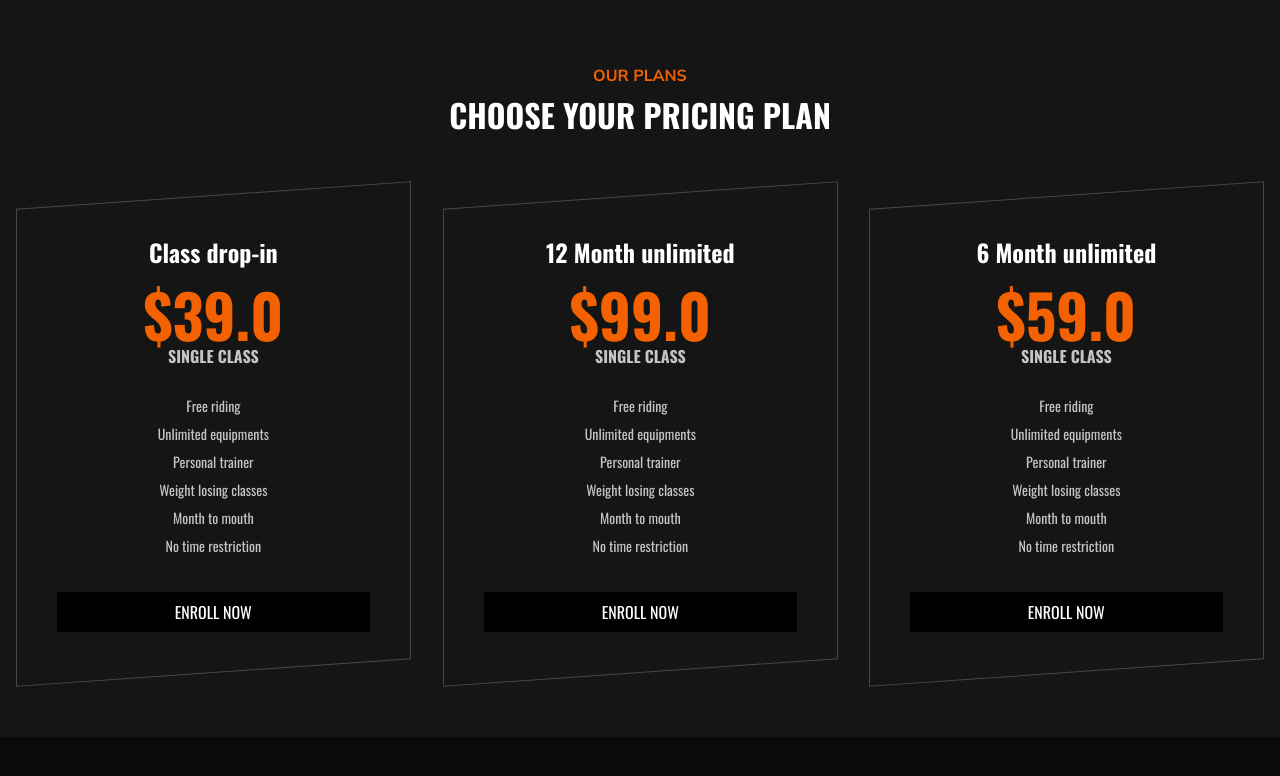
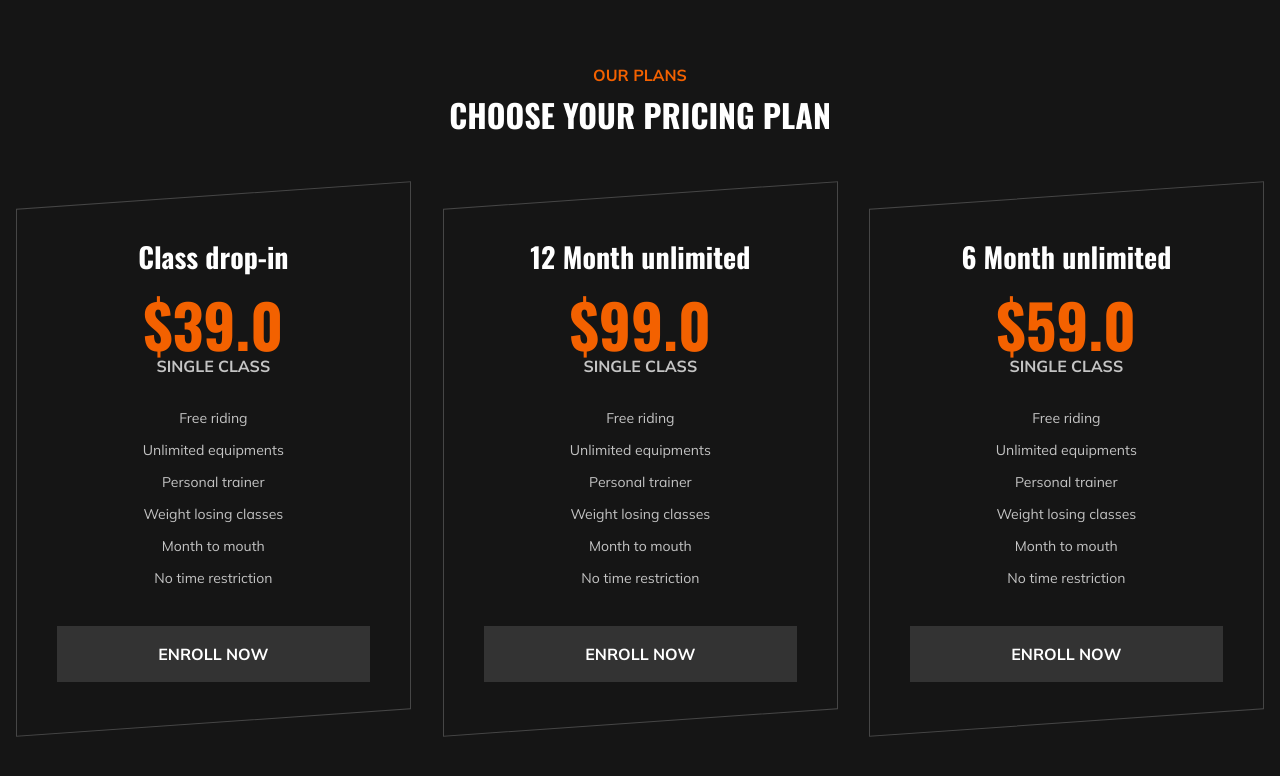
Before and after one commit to felipe-muner/podium-gym, a Next.js app: page / in a window 1280 px wide. Shown: the part 2879-3655 px from the top of the page. Built offline with nearby package versions, Linux system fonts and the light colour scheme.

Commit message:
feat: final version

```diff
--- a/components/OurPlan/OurPlan.tsx
+++ b/components/OurPlan/OurPlan.tsx
@@ -78,7 +78,7 @@ export default function OurPlan() {
             >
               {/* Title */}
               <h3
-                className="text-2xl font-semibold mb-4 text-white transition-colors duration-500 group-hover:text-brand-black"
+                className="text-[28px] font-semibold mb-4 text-white transition-colors duration-500 group-hover:text-brand-black"
                 style={{ transform: "skewY(4deg)" }} // Opposite skew for content
               >
                 {plan.title}
@@ -92,7 +92,7 @@ export default function OurPlan() {
                 <h2 className="text-[48px] md:text-[60px] text-brand-orange font-semibold leading-none">
                   {plan.price}
                 </h2>
-                <span className="block text-base font-bold uppercase text-brand-gray-light">
+                <span className="block text-base font-bold uppercase text-brand-gray-light font-mulish group-hover:text-[#444]">
                   {plan.label}
                 </span>
               </div>
@@ -105,7 +105,7 @@ export default function OurPlan() {
                 {plan.features.map((feature, i) => (
                   <li
                     key={i}
-                    className="text-sm leading-7 text-brand-gray-light transition-colors duration-300 group-hover:text-brand-black group-hover:font-semibold"
+                    className="text-sm leading-8 text-brand-gray-light transition-colors duration-300 group-hover:text-brand-black font-mulish"
                   >
                     {feature}
                   </li>
@@ -117,39 +117,21 @@ export default function OurPlan() {
                 href="#"
                 className={`
                   block
-                  bg-brand-black
+                  bg-[#333]
                   text-white
-                  py-2 px-6
+                  py-4 px-[30px] mt-2
+                  font-mulish
                   uppercase
                   transition-colors
                   duration-300
-                  hover:bg-brand-orange
+                  group-hover:bg-brand-orange
+                  font-bold
                 `}
                 style={{ transform: "skewY(4deg)" }}
               >
                 Enroll now
               </a>
 
-              {/* Icon (appears on hover) */}
-              <a
-                href="#"
-                className={`
-                  text-brand-orange
-                  text-[48px]
-                  absolute
-                  left-12
-                  bottom-32
-                  opacity-0
-                  invisible
-                  transition-all
-                  duration-500
-                  group-hover:opacity-100
-                  group-hover:visible
-                `}
-                style={{ transform: "skewY(4deg)" }}
-              >
-                <i className="fa fa-picture-o" />
-              </a>
             </div>
           ))}
         </div>
```
